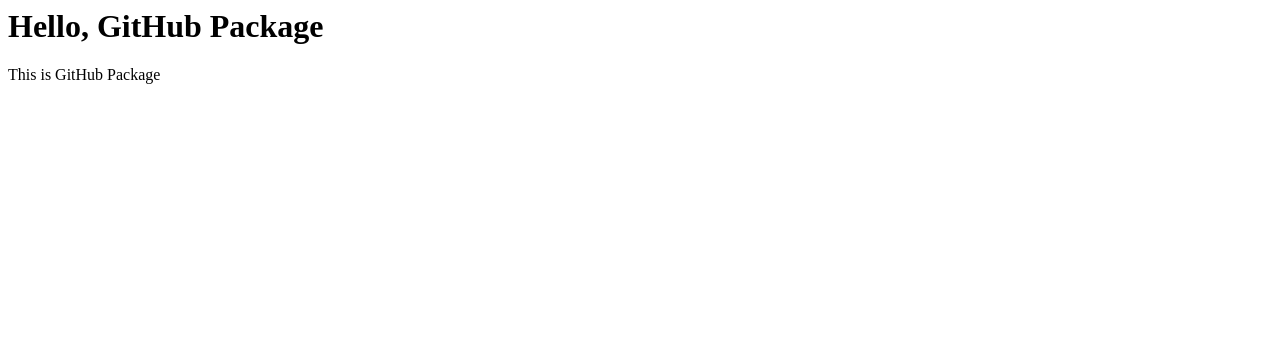
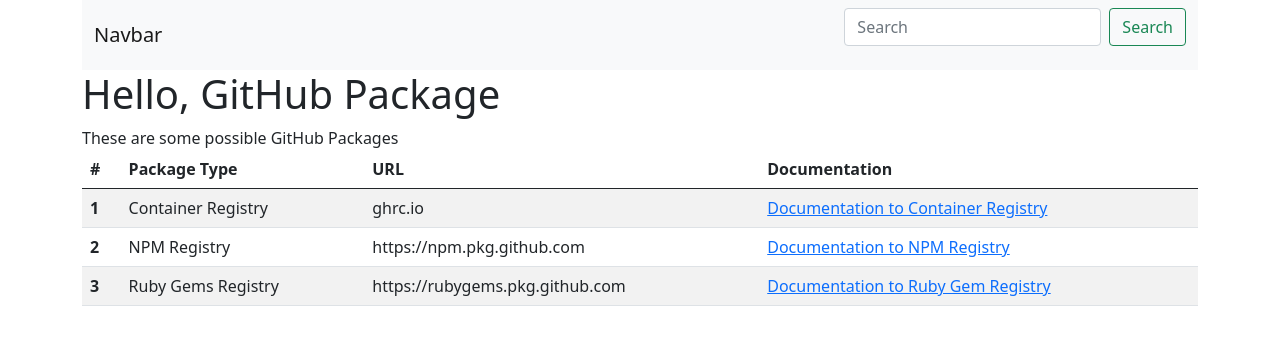
Before and after one commit to bryantson/bryantson-test-repo, a website: page node-sample/public/index.html in a window 1280 px wide. Drawn offline with nearby package versions, Linux system fonts and the light colour scheme.

Commit message:
Add index

```diff
--- a/node-sample/public/index.html
+++ b/node-sample/public/index.html
@@ -1,9 +1,56 @@
 <html>
 <head>
   <title>Hello, GitHub Package</title>
+    <link href="https://cdn.jsdelivr.net/npm/bootstrap@5.0.1/dist/css/bootstrap.min.css" rel="stylesheet" integrity="sha384-+0n0xVW2eSR5OomGNYDnhzAbDsOXxcvSN1TPprVMTNDbiYZCxYbOOl7+AMvyTG2x" crossorigin="anonymous">
+
   </head>
   <body>
+   <div class="container">
+   <nav class="navbar navbar-light bg-light">
+    <div class="container-fluid">
+      <a class="navbar-brand">Navbar</a>
+      <form class="d-flex">
+      <input class="form-control me-2" type="search" placeholder="Search" aria-label="Search">
+      <button class="btn btn-outline-success" type="submit">Search</button>
+      </form>
+    </div>
+   </nav>
+
     <h1>Hello, GitHub Package</h1>
-    This is GitHub Package
+    These are some possible GitHub Packages
+
+   <table class="table table-striped">
+     <thead>
+      <tr>
+        <th scope="col">#</th>
+        <th scope="col">Package Type</th>
+        <th scope="col">URL</th>
+        <th scope="col">Documentation</th>
+      </tr>
+     <tbody>
+        <tr>
+          <th scope="row">1</th>
+          <td>Container Registry</td>
+          <td>ghrc.io</td>
+          <td><a href="https://docs.github.com/en/packages/working-with-a-github-packages-registry/working-with-the-container-registry">Documentation to Container Registry</a></td>
+        </tr>
+        <tr>
+           <th scope="row">2</th>
+          <td>NPM Registry</td>
+          <td>https://npm.pkg.github.com</td>
+          <td><a href="https://docs.github.com/en/packages/working-with-a-github-packages-registry/working-with-the-npm-registry">Documentation to NPM Registry</a></td>
+        </tr>
+        <tr>
+           <th scope="row">3</th>
+          <td>Ruby Gems Registry</td>
+          <td>https://rubygems.pkg.github.com</td>
+          <td><a href="https://docs.github.com/en/packages/working-with-a-github-packages-registry/working-with-the-rubygems-registry">Documentation to Ruby Gem Registry</a></td>
+
+        </tr>
+
+     </tbody>
+   </table>
+
+   </div>
   </body>
   </head>
```
Also changed, not shown: node-sample/package.json (+5 -5 lines), 3 other files.
